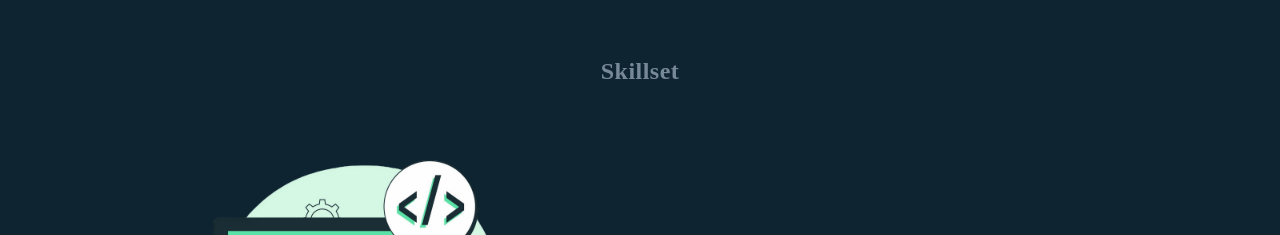
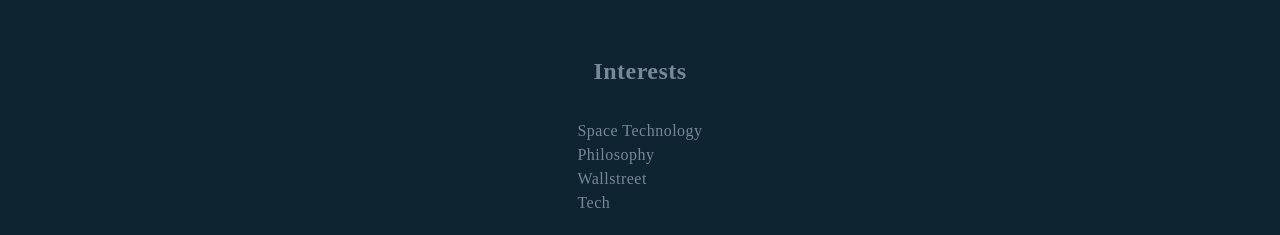
Before and after one commit to geoffowuor/geoffreyowuor, a plain HTML site: page index.html in a window 1280 px wide. Shown: the part 1582-1817 px from the top of the page. Drawn offline with nearby package versions, Linux system fonts and the light colour scheme; a web font is replaced by a local one.

Commit message:
added interests section

```diff
--- a/index.html
+++ b/index.html
@@ -111,6 +111,24 @@
 
       </section>
 
+<section>
+      <h2>Interests</h2>
+    <div class="interests">
+
+        <div class="interests-list">
+            <div class="interest">
+                <p>Space Technology</p>
+                <p>Philosophy</p>
+                <p>Wallstreet</p>
+                <p>Tech</p>
+
+            </div>
+        </div>
+
+
+    </div>
+
+</section>
 
       <section>
         <h2 style="text-align: center;">Skillset</h2>
--- a/style.css
+++ b/style.css
@@ -164,6 +164,21 @@
      margin: 40px auto;
      gap: 20px;
     }
+
+    /*Intersts Section Styling*/
+    .interests{
+      display: flex;
+      justify-content: space-evenly;
+      align-items: center;
+      justify-items: center;
+      padding: 20px;
+      margin: 10px auto;
+      gap: 20px;
+
+    }
+
+
+
 
 
 
```
